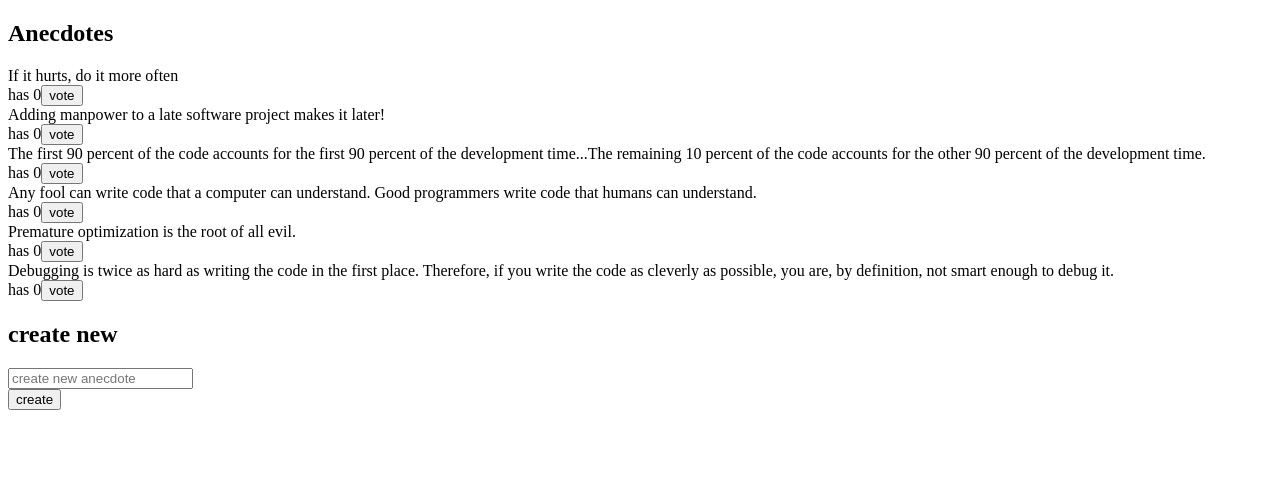
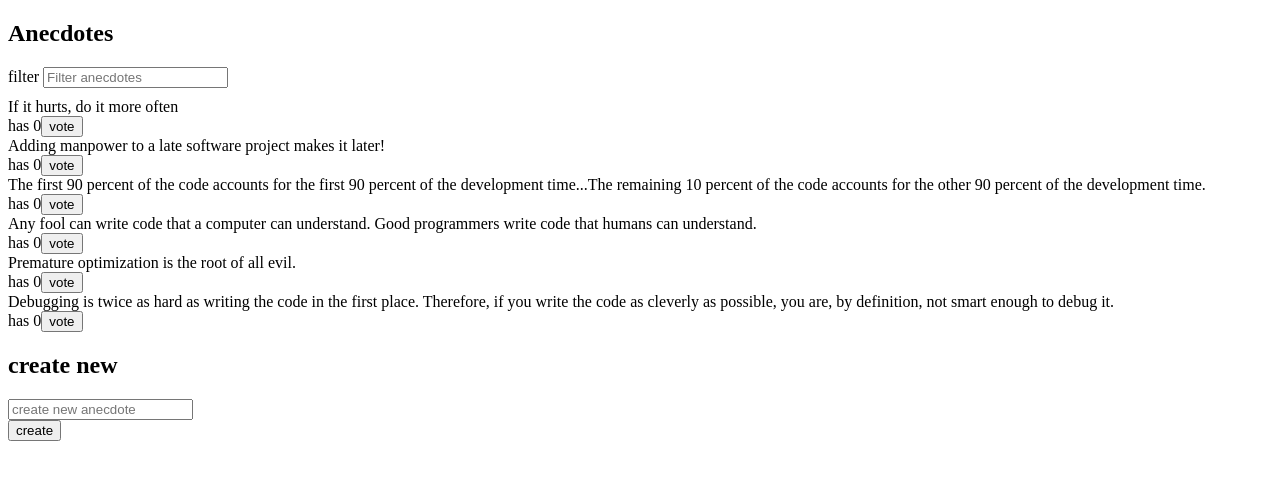
Before and after one commit to perttusaarsalmi/FullstackOpenPerttu, a React (Vite) app in the folder osa6/redux-anecdotes/: page / in a window 1280 px wide. Shown: the top 480 px of the page. Built offline with nearby package versions, Linux system fonts and the light colour scheme.

Commit message:
Redux anecdotes step 7

```diff
--- a/osa6/redux-anecdotes/src/App.jsx
+++ b/osa6/redux-anecdotes/src/App.jsx
@@ -1,3 +1,4 @@
+import AnecdoteFilter from './components/AnecdoteFilter'
 import AnecdoteForm from './components/AnecdoteForm'
 import AnecdoteList from './components/AnecdoteList'
 
--- /dev/null
+++ b/osa6/redux-anecdotes/src/components/AnecdoteFilter.jsx
@@ -0,0 +1,28 @@
+import { useSelector, useDispatch } from 'react-redux'
+import { filterChange } from '../reducers/filterReducer'
+
+const AnecdoteFilter = () => {
+  const style = {
+    marginBottom: 10,
+  }
+  const filter = useSelector((state) => state.filter)
+  const dispatch = useDispatch()
+
+  const handleFilterChange = (event) => {
+    dispatch(filterChange(event.target.value))
+  }
+
+  return (
+    <div style={style}>
+      filter{' '}
+      <input
+        type="text"
+        placeholder="Filter anecdotes"
+        value={filter}
+        onChange={handleFilterChange}
+      />
+    </div>
+  )
+}
+
+export default AnecdoteFilter
--- a/osa6/redux-anecdotes/src/components/AnecdoteList.jsx
+++ b/osa6/redux-anecdotes/src/components/AnecdoteList.jsx
@@ -1,20 +1,26 @@
 import { useSelector, useDispatch } from 'react-redux'
 import { voteAnecdote } from '../reducers/anecdoteReducer'
-
+import AnecdoteFilter from './AnecdoteFilter'
 
 const AnecdoteList = () => {
   const dispatch = useDispatch()
-  const anecdotes = useSelector((state) => state)
+  const anecdotes = useSelector((state) => state.anecdotes)
+  const filter = useSelector((state) => state.filter)
 
   const vote = (id) => {
     dispatch(voteAnecdote(id))
   }
 
+  const filteredAnecdotes = anecdotes
+    .filter((anecdote) =>
+      anecdote.content.toLowerCase().includes(filter.toLowerCase())
+    )
+    .sort((a, b) => b.votes - a.votes)
+
   return (
     <div>
-      {anecdotes
-        .sort((a, b) => b.votes - a.votes)
-        .map((anecdote) => (
+      <AnecdoteFilter/>
+      {filteredAnecdotes.map((anecdote) => (
         <div key={anecdote.id}>
           <div>{anecdote.content}</div>
           <div>
--- a/osa6/redux-anecdotes/src/main.jsx
+++ b/osa6/redux-anecdotes/src/main.jsx
@@ -1,10 +1,16 @@
 import ReactDOM from 'react-dom/client'
-import { createStore } from 'redux'
+import { createStore, combineReducers } from 'redux'
 import { Provider } from 'react-redux'
 import App from './App'
-import reducer from './reducers/anecdoteReducer'
+import anecdoteReducer from './reducers/anecdoteReducer'
+import filterReducer from './reducers/filterReducer'
 
-const store = createStore(reducer)
+const rootReducer = combineReducers({
+  anecdotes: anecdoteReducer,
+  filter: filterReducer,
+})
+
+const store = createStore(rootReducer)
 
 ReactDOM.createRoot(document.getElementById('root')).render(
   <Provider store={store}>
--- /dev/null
+++ b/osa6/redux-anecdotes/src/reducers/filterReducer.js
@@ -0,0 +1,18 @@
+export const filterChange = (filter) => {
+  return {
+    type: 'SET_FILTER',
+    payload: filter,
+  }
+}
+const initialState = ''
+
+const filterReducer = (state = initialState, action) => {
+  switch (action.type) {
+    case 'SET_FILTER':
+      return action.payload
+    default:
+      return state
+  }
+}
+
+export default filterReducer
```
Lines whose indentation alone changed are shown as unchanged.
